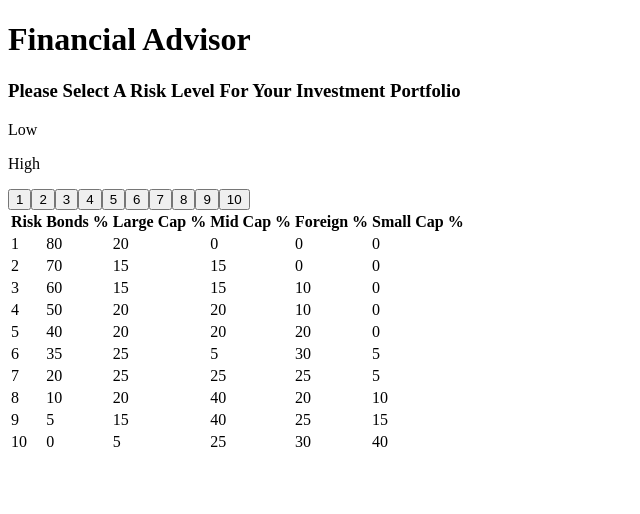
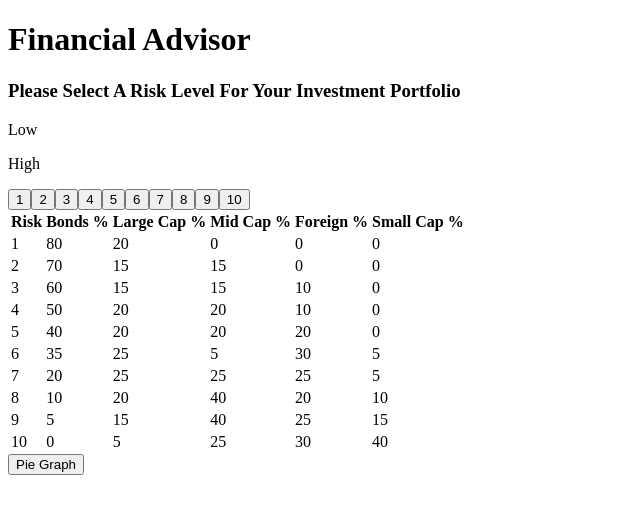
Before and after one commit to JS-Bogart/financial_advisor, a React (Create React App) app: page /#/home in a window 1280 px wide. Shown: the top 514 px of the page, without its empty margins (0-640 px from the left). Built offline with nearby package versions, Linux system fonts and the light colour scheme.

Commit message:
Add data switch button

```diff
--- a/src/components/home/home.jsx
+++ b/src/components/home/home.jsx
@@ -10,6 +10,15 @@ const Home = (props) => {
   const getTable = () => {
     return(
       <Table tableData={props.tableData} selectedRisk={selectedRisk}/>
+    )
+  }
+
+  const getDataButton = () => {
+    return(
+      (dataDisplay === "table") ?
+        <button onClick={() => setDataDisplay("pie-graph")}>Pie Graph</button>
+      :
+        <button onClick={() => setDataDisplay("table")}>Table</button>
     )
   }
 
@@ -42,7 +51,10 @@ const Home = (props) => {
         ))}</div>
       </div>
       <div>
-        {getTable()}
+        <div>
+          {getTable()}
+        </div>
+        {getDataButton()}
       </div>
     </div>
   )
```
